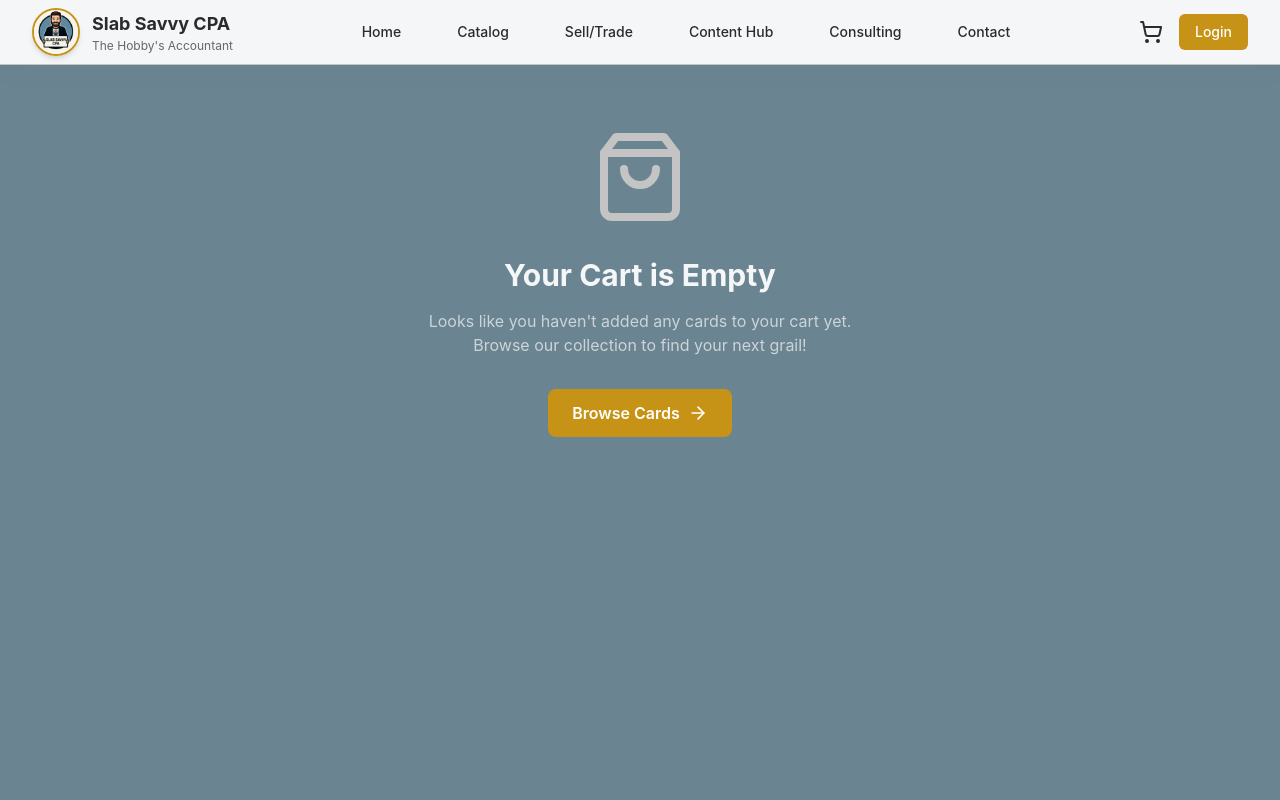
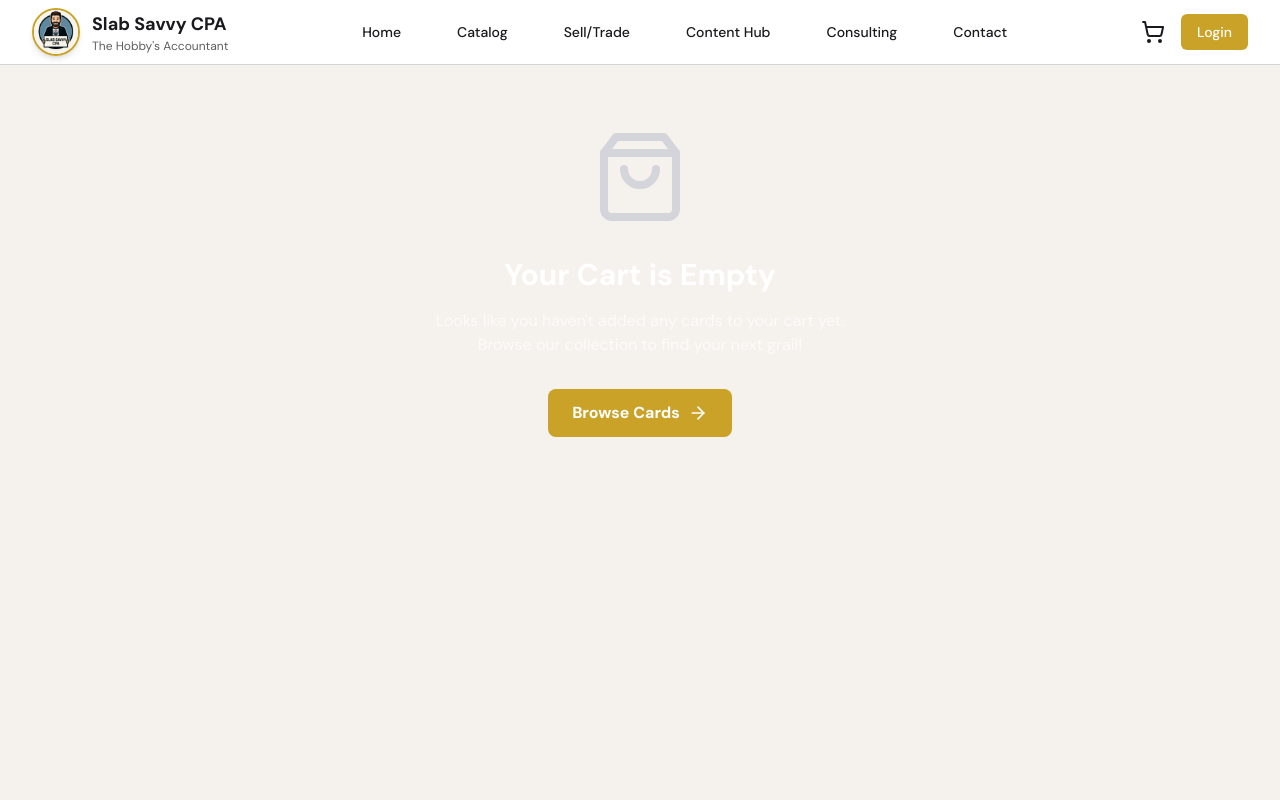
Before and after one commit to ndwiebe/SSC_website, a React (Vite) app in the folder project/: page /cart in a window 1280 px wide. Shown: the top 800 px of the page. Built offline with nearby package versions, Linux system fonts and the light colour scheme.

Commit message:
feat: brand overhaul foundation — new palette, fonts, CSS variables
- Add Google Fonts (Bebas Neue, DM Sans, JetBrains Mono)
- Replace Tailwind config with Reverse Chrome palette
- Update CSS variables and base styles
- Update App.tsx background to use new ivory bg

```diff
--- a/project/index.html
+++ b/project/index.html
@@ -4,8 +4,11 @@
     <meta charset="UTF-8" />
     <link rel="icon" type="image/svg+xml" href="/favicon.svg" />
     <meta name="viewport" content="width=device-width, initial-scale=1.0" />
-    <title>Slab Savvy CPA - The Hobby's Accountant</title>
-    <meta name="description" content="Professional sports card trading and accounting services. Expert CPA guidance for collectors and businesses.">
+    <title>Slab Savvy CPA — The Hobby's Accountant</title>
+    <meta name="description" content="The only CPA in the hobby. Tax guidance, graded card sales, and consulting built for Canadian sports card collectors.">
+    <link rel="preconnect" href="https://fonts.googleapis.com">
+    <link rel="preconnect" href="https://fonts.gstatic.com" crossorigin>
+    <link href="https://fonts.googleapis.com/css2?family=Bebas+Neue&family=DM+Sans:wght@400;500;700&family=JetBrains+Mono:wght@400;700&display=swap" rel="stylesheet">
   </head>
   <body>
     <div id="root"></div>
--- a/project/src/App.tsx
+++ b/project/src/App.tsx
@@ -23,7 +23,7 @@ function App() {
       <CardProvider>
         <CartProvider>
           <Router>
-            <div className="min-h-screen bg-brand-primary-bg flex flex-col">
+            <div className="min-h-screen bg-ssc-ivory flex flex-col font-body">
               <Navigation />
               <main className="flex-1">
                 <Routes>
--- a/project/src/index.css
+++ b/project/src/index.css
@@ -2,53 +2,64 @@
 @tailwind components;
 @tailwind utilities;
 
-/* Slab Savvy CPA Professional Brand Colors */
+/* Slab Savvy CPA — Reverse Chrome Design System */
 :root {
-  --brand-primary-bg: #6A8491;
-  --brand-secondary-bg: #ECEFF1;
-  --brand-primary-text: #2B2B2B;
-  --brand-secondary-text: #F5F6F7;
-  --brand-accent-gold: #C69316;
-  --brand-button-hover: #42596A;
-  --brand-border: #C4C4C4;
-  --brand-success: #3FD46F;
+  /* Backgrounds */
+  --ssc-ivory: #F5F2ED;
+  --ssc-white: #FFFFFF;
+  --ssc-black: #0A0A0A;
+  --ssc-surface: #141417;
+
+  /* Gold (exact DMC match) */
+  --ssc-gold: #C9A227;
+  --ssc-gold-dark: #8B7318;
+  --ssc-gold-light: #E5C84C;
+
+  /* Chrome (exact DMC match) */
+  --ssc-chrome: #A8A8B3;
+  --ssc-chrome-bright: #E8E8E8;
+  --ssc-chrome-dark: #737380;
+
+  /* Text */
+  --ssc-text: #1A1A1E;
+  --ssc-text-secondary: #6B6B78;
+
+  /* Borders */
+  --ssc-border: #D4D4DB;
+  --ssc-border-dark: #2A2A35;
+
+  /* Shadow */
+  --ssc-shadow-gold: rgba(201, 162, 39, 0.15);
 }
 
-/* Custom brand utilities */
-.bg-brand-primary { background-color: var(--brand-primary-bg); }
-.bg-brand-secondary { background-color: var(--brand-secondary-bg); }
-.bg-brand-accent { background-color: var(--brand-accent-gold); }
-.bg-brand-hover { background-color: var(--brand-button-hover); }
-.text-brand-primary { color: var(--brand-primary-text); }
-.text-brand-secondary { color: var(--brand-secondary-text); }
-.text-brand-accent { color: var(--brand-accent-gold); }
-.border-brand { border-color: var(--brand-border); }
-.text-brand-success { color: var(--brand-success); }
-
-/* Enhanced shadows and effects */
-.shadow-brand {
-  box-shadow: 0 4px 6px -1px rgba(106, 132, 145, 0.1), 0 2px 4px -1px rgba(106, 132, 145, 0.06);
+/* Base styles */
+body {
+  font-family: 'DM Sans', -apple-system, sans-serif;
+  background-color: var(--ssc-ivory);
+  color: var(--ssc-text);
 }
 
-.shadow-brand-lg {
-  box-shadow: 0 10px 15px -3px rgba(106, 132, 145, 0.1), 0 4px 6px -2px rgba(106, 132, 145, 0.05);
+/* Gold hover lift effect */
+.hover-lift {
+  transition: transform 0.2s ease-in-out, box-shadow 0.2s ease-in-out;
 }
-
-.shadow-brand-xl {
-  box-shadow: 0 20px 25px -5px rgba(106, 132, 145, 0.1), 0 10px 10px -5px rgba(106, 132, 145, 0.04);
+.hover-lift:hover {
+  transform: translateY(-2px);
+  box-shadow: 0 12px 24px rgba(201, 162, 39, 0.12);
 }
 
 /* Gold gradient for special elements */
 .bg-gradient-gold {
-  background: linear-gradient(135deg, #C69316 0%, #E6A91A 100%);
+  background: linear-gradient(135deg, #C9A227 0%, #E5C84C 100%);
 }
 
-/* Professional hover effects */
-.hover-lift {
-  transition: transform 0.2s ease-in-out, box-shadow 0.2s ease-in-out;
+/* Dark section utility */
+.section-dark {
+  background-color: var(--ssc-black);
+  color: #FFFFFF;
 }
 
-.hover-lift:hover {
-  transform: translateY(-2px);
-  box-shadow: 0 12px 20px -5px rgba(106, 132, 145, 0.15);
+/* Chrome text utility */
+.text-chrome {
+  color: var(--ssc-chrome);
 }
--- a/project/tailwind.config.js
+++ b/project/tailwind.config.js
@@ -4,20 +4,60 @@ export default {
   theme: {
     extend: {
       colors: {
+        ssc: {
+          // Light mode backgrounds
+          'ivory': '#F5F2ED',
+          'white': '#FFFFFF',
+
+          // Dark mode sections (shared with DMC)
+          'black': '#0A0A0A',
+          'surface': '#141417',
+
+          // Gold system (exact DMC match)
+          'gold': '#C9A227',
+          'gold-dark': '#8B7318',
+          'gold-light': '#E5C84C',
+
+          // Chrome system (exact DMC match)
+          'chrome': '#A8A8B3',
+          'chrome-bright': '#E8E8E8',
+          'chrome-dark': '#737380',
+
+          // Text
+          'text': '#1A1A1E',
+          'text-secondary': '#6B6B78',
+
+          // Borders
+          'border': '#D4D4DB',
+          'border-dark': '#2A2A35',
+        },
+        // Keep old brand colors temporarily for gradual migration
         brand: {
-          'primary-bg': '#6A8491',
-          'secondary-bg': '#ECEFF1',
-          'primary-text': '#2B2B2B',
-          'secondary-text': '#F5F6F7',
-          'accent-gold': '#C69316',
-          'button-hover': '#42596A',
-          'border': '#C4C4C4',
+          'primary-bg': '#F5F2ED',
+          'secondary-bg': '#F5F2ED',
+          'primary-text': '#1A1A1E',
+          'secondary-text': '#FFFFFF',
+          'accent-gold': '#C9A227',
+          'button-hover': '#8B7318',
+          'border': '#D4D4DB',
           'success': '#3FD46F'
         }
       },
       fontFamily: {
-        sans: ['Inter', 'system-ui', 'sans-serif'],
+        headline: ['"Bebas Neue"', 'Impact', 'sans-serif'],
+        body: ['"DM Sans"', '-apple-system', 'sans-serif'],
+        mono: ['"JetBrains Mono"', 'monospace'],
       },
+      borderRadius: {
+        'none': '0px',
+        'full': '9999px',
+      },
+      boxShadow: {
+        'gold': '0 4px 20px rgba(201, 162, 39, 0.15)',
+        'gold-lg': '0 8px 40px rgba(201, 162, 39, 0.2)',
+        'card': '0 2px 12px rgba(26, 26, 30, 0.08)',
+        'card-hover': '0 8px 30px rgba(26, 26, 30, 0.12)',
+      }
     },
   },
   plugins: [],
```
